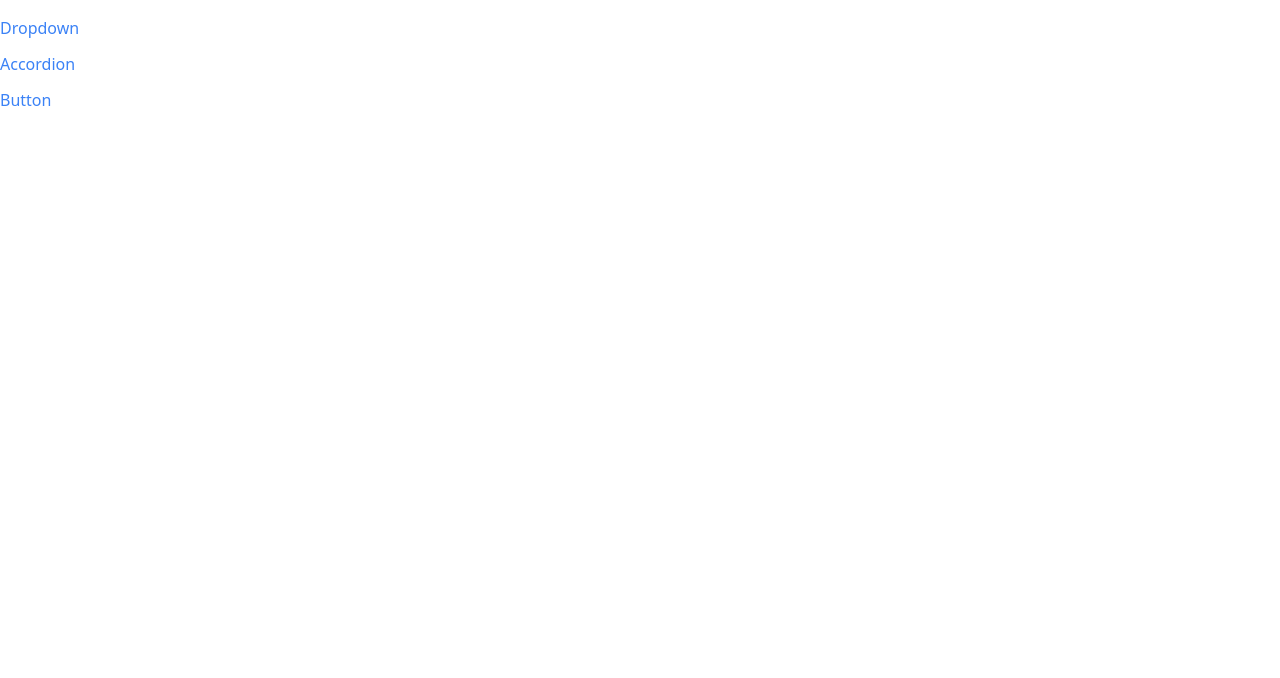
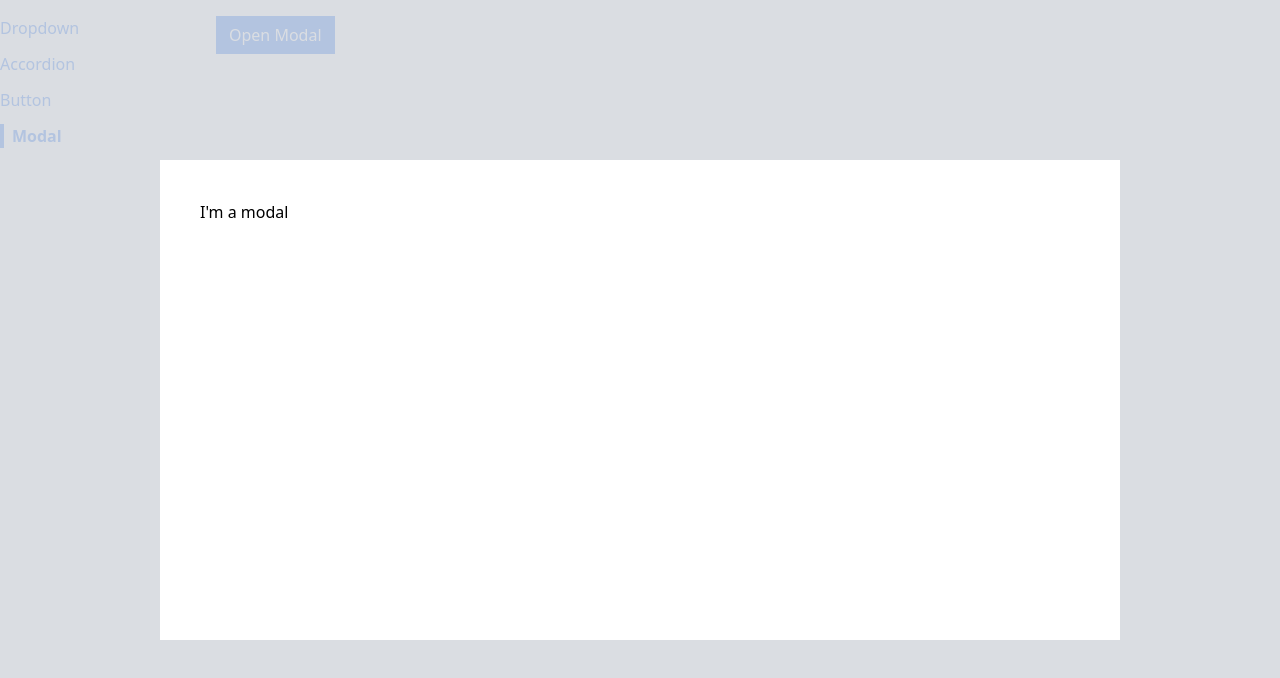
Before and after one commit to kelseyjdickson/custom-nav, a React (Create React App) app: page /modal in a window 1280 px wide. Shown: the top 678 px of the page. Built offline with nearby package versions, Linux system fonts and the light colour scheme.

Commit message:
Adding Modal Component to project

```diff
--- a/src/App.js
+++ b/src/App.js
@@ -3,6 +3,7 @@
 import DropdownPage from "./pages/DropdownPage";
 import Sidebar from "./components/Sidebar";
 import ButtonPage from "./pages/ButtonPage";
+import ModalPage from "./pages/ModalPage";
 
 const App = () => {
   return (
@@ -18,6 +19,9 @@
         <Route path="/button">
           <ButtonPage />
         </Route>
+        <Route path="/modal">
+          <ModalPage />
+        </Route>
       </div>
     </div>
   );
--- /dev/null
+++ b/src/components/Modal.js
@@ -0,0 +1,12 @@
+import React from "react";
+
+const Modal = () => {
+  return (
+    <div>
+      <div className="absolute inset-0 bg-gray-300 opacity-80"></div>
+      <div className="absolute inset-40 p-10 bg-white"> I'm a modal</div>
+    </div>
+  );
+};
+
+export default Modal;
--- a/src/components/Sidebar.js
+++ b/src/components/Sidebar.js
@@ -6,6 +6,7 @@
     { label: "Dropdown", path: "/" },
     { label: "Accordion", path: "/accordion" },
     { label: "Button", path: "/button" },
+    { label: "Modal", path: "/modal" },
   ];
 
   const displaySidebar = links.map((link, path) => {
--- /dev/null
+++ b/src/pages/ModalPage.js
@@ -0,0 +1,18 @@
+import { useState } from "react";
+import Modal from "../components/Modal";
+import Button from "../components/Button";
+
+const ModalPage = () => {
+  const [showModal, setShowModal] = useState("false");
+
+  return (
+    <div>
+      <Button onClick={() => setShowModal(!showModal)} primary>
+        Open Modal
+      </Button>
+      {showModal && <Modal />}
+    </div>
+  );
+};
+
+export default ModalPage;
```
